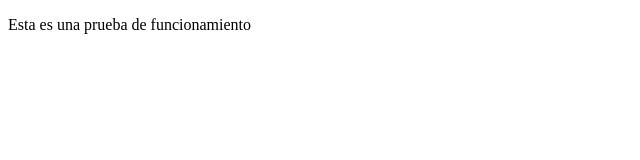
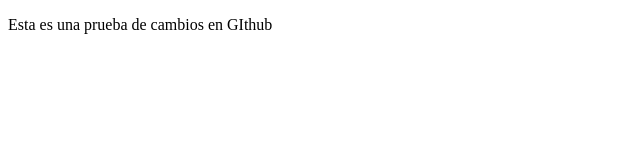
Before and after one commit to dumana87/ProyectoDemoCursoPrework, a plain HTML site: page index.html in a window 1280 px wide. Shown: the full height of the page, 0-640 px from the left. Drawn offline with Linux system fonts and the light colour scheme.

Commit message:
cambio. se agrega Github

```diff
--- a/index.html
+++ b/index.html
@@ -7,6 +7,6 @@
     <title>Hola mundo</title>
 </head>
 <body>
-    <p>Esta es una prueba de funcionamiento </p>
+    <p>Esta es una prueba de cambios en GIthub </p>
 </body>
 </html>
```
